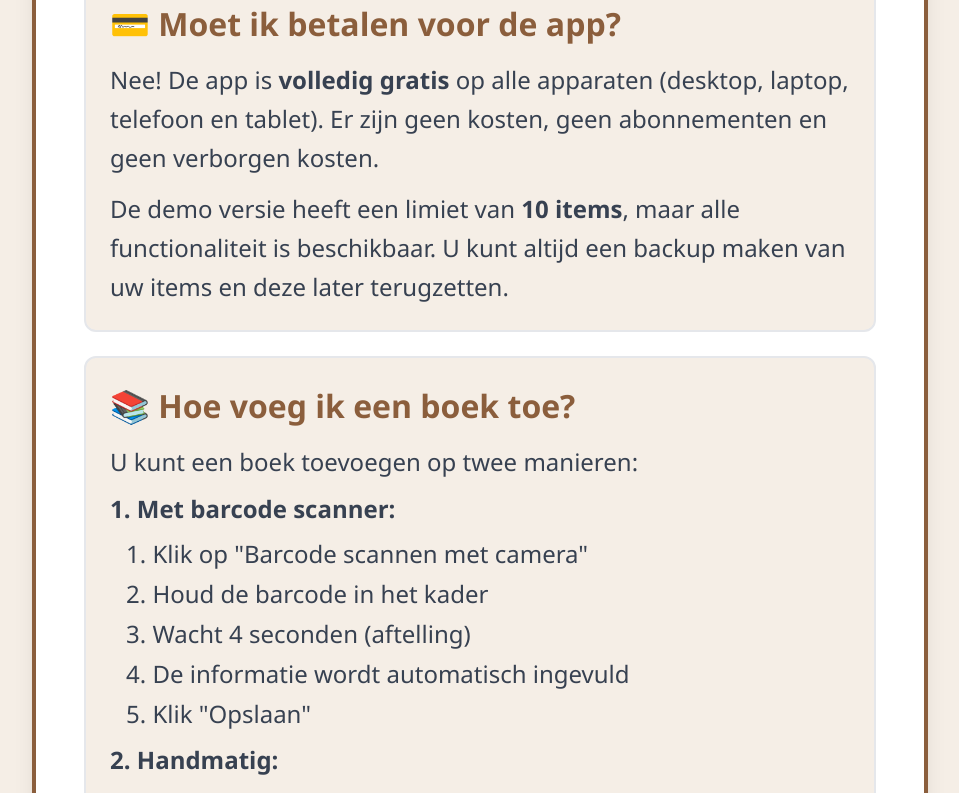
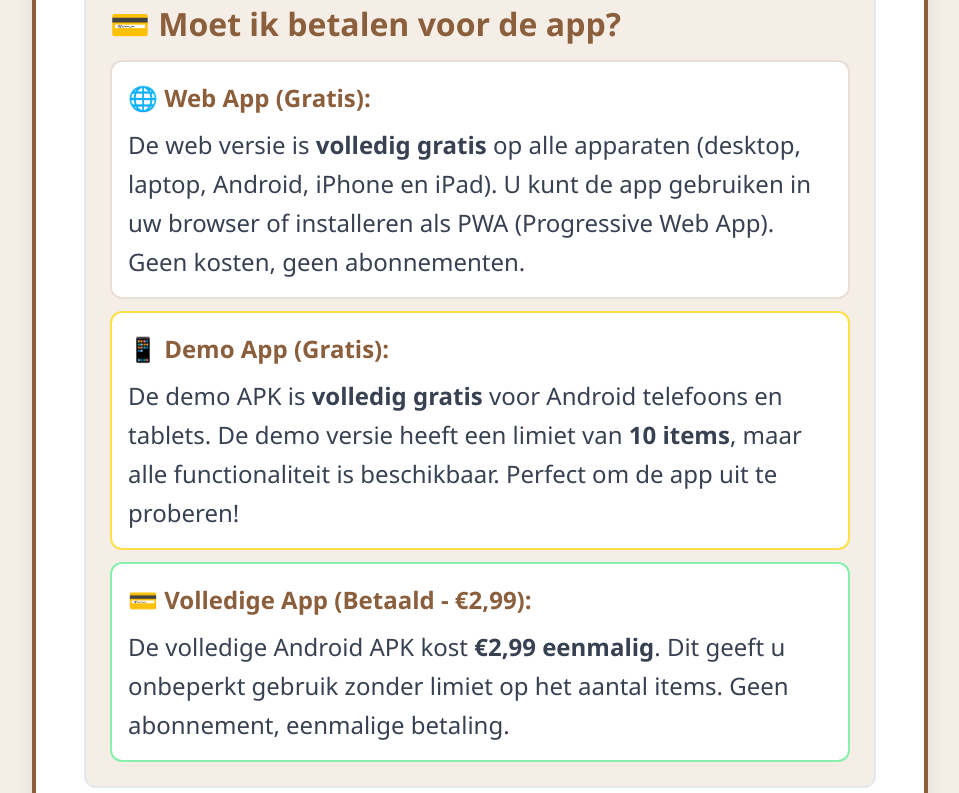
Before and after one commit to cmvdeut/seniorease-site, a Next.js app in the folder seniorease-project/: page /hulp in a window 1280 px wide. Shown: the part 3500-4293 px from the top of the page, without its empty margins (160-1119 px from the left). Built offline with nearby package versions, Linux system fonts and the light colour scheme.

Commit message:
Verbeter FAQ sectie: onderscheid tussen webapp en demo app, wijzig stap 1 tekst

```diff
--- a/seniorease-project/app/hulp/page.tsx
+++ b/seniorease-project/app/hulp/page.tsx
@@ -112,7 +112,7 @@ export default function HulpPage() {
                   💳 Volledige App Installeren (Betaald - €2,99)
                 </h3>
                 <div className="text-senior-base text-gray-700 space-y-3">
-                  <p className="font-bold text-primary">Stap 1: Koop een licentie</p>
+                  <p className="font-bold text-primary">Stap 1: Betaal voor de volledige app</p>
                   <ol className="list-decimal list-inside ml-4 space-y-2">
                     <li>Ga naar de <Link href="/betalen" className="text-primary hover:underline">betaalpagina</Link></li>
                     <li>Klik op "Koop licentie" (€2,99 eenmalig)</li>
@@ -165,13 +165,27 @@ export default function HulpPage() {
                 <h2 className="text-senior-lg font-bold text-primary mb-3">
                   💳 Moet ik betalen voor de app?
                 </h2>
-                <div className="text-senior-base text-gray-700">
-                  <p>
-                    Nee! De app is <strong>volledig gratis</strong> op alle apparaten (desktop, laptop, telefoon en tablet). Er zijn geen kosten, geen abonnementen en geen verborgen kosten.
-                  </p>
-                  <p className="mt-3">
-                    De demo versie heeft een limiet van <strong>10 items</strong>, maar alle functionaliteit is beschikbaar. U kunt altijd een backup maken van uw items en deze later terugzetten.
-                  </p>
+                <div className="text-senior-base text-gray-700 space-y-3">
+                  <div className="bg-white rounded-xl p-4 border-2 border-primary/20">
+                    <p className="font-bold text-primary mb-2">🌐 Web App (Gratis):</p>
+                    <p>
+                      De web versie is <strong>volledig gratis</strong> op alle apparaten (desktop, laptop, Android, iPhone en iPad). U kunt de app gebruiken in uw browser of installeren als PWA (Progressive Web App). Geen kosten, geen abonnementen.
+                    </p>
+                  </div>
+
+                  <div className="bg-white rounded-xl p-4 border-2 border-yellow-300">
+                    <p className="font-bold text-primary mb-2">📱 Demo App (Gratis):</p>
+                    <p>
+                      De demo APK is <strong>volledig gratis</strong> voor Android telefoons en tablets. De demo versie heeft een limiet van <strong>10 items</strong>, maar alle functionaliteit is beschikbaar. Perfect om de app uit te proberen!
+                    </p>
+                  </div>
+
+                  <div className="bg-white rounded-xl p-4 border-2 border-green-300">
+                    <p className="font-bold text-primary mb-2">💳 Volledige App (Betaald - €2,99):</p>
+                    <p>
+                      De volledige Android APK kost <strong>€2,99 eenmalig</strong>. Dit geeft u onbeperkt gebruik zonder limiet op het aantal items. Geen abonnement, eenmalige betaling.
+                    </p>
+                  </div>
                 </div>
               </div>
 
```
